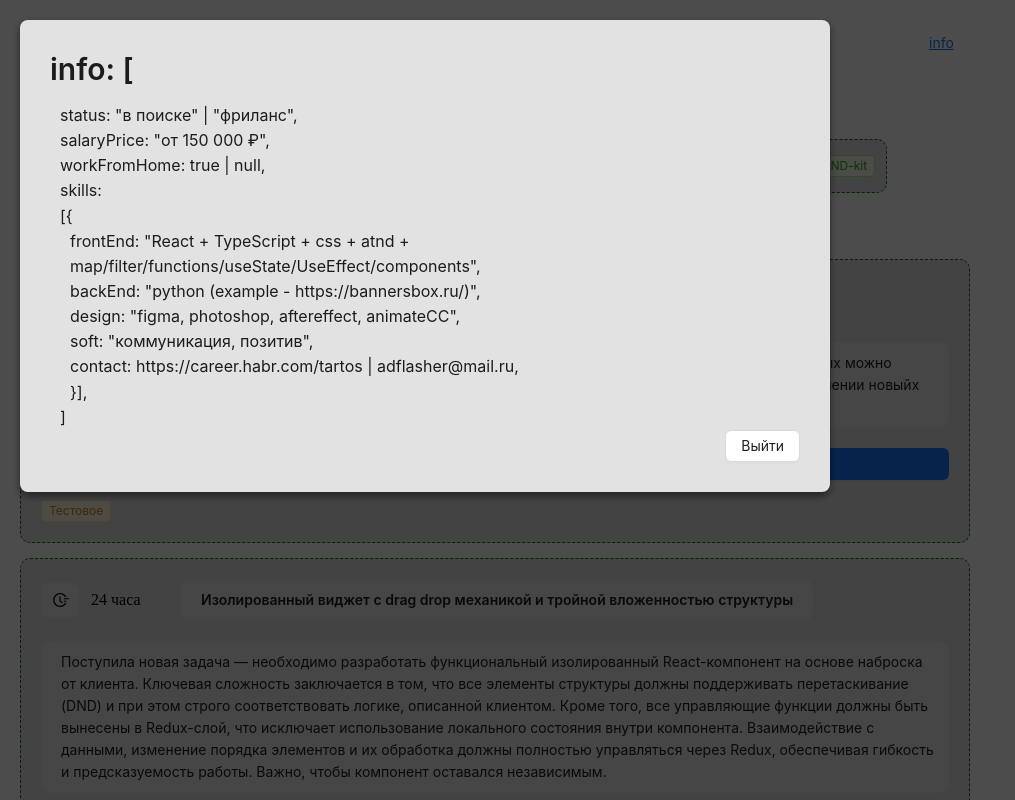
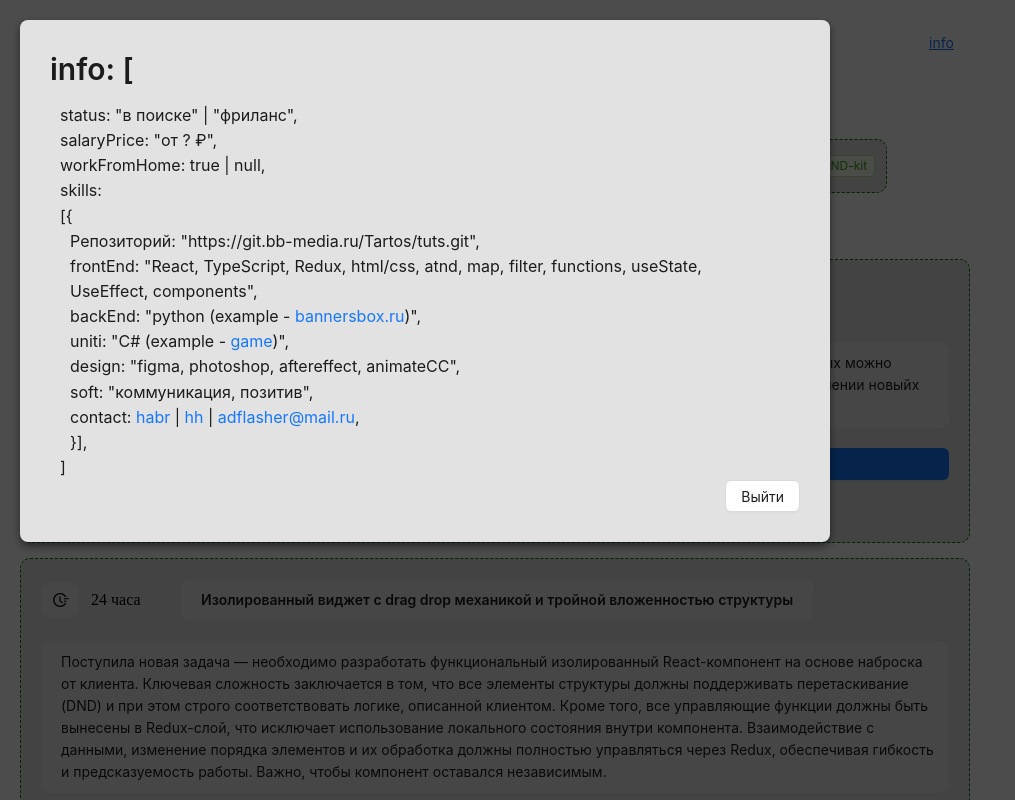
Before and after one commit to Gadior/adflasher, a React (Create React App) app: page / in a window 1280 px wide. Both pictures are taken after a click on the button "info". Shown: the top 800 px of the page, without its empty margins (0-1015 px from the left). Built offline with nearby package versions, Linux system fonts and the light colour scheme; a web font is replaced by a local one.

Commit message:
fix __info

```diff
--- a/src/Components/Pages/main/main.tsx
+++ b/src/Components/Pages/main/main.tsx
@@ -165,7 +165,7 @@ export default function Main() {
                   <Text className="modal-window-container-body-skills__font">
                     <b>status</b>: "в поиске" | "фриланс",
                     <br />
-                    <b>salaryPrice</b>: "от 150 000 ₽",
+                    <b>salaryPrice</b>: "от ? ₽",
                     <br />
                     <b>workFromHome</b>: true | null,
                     <br />
@@ -173,18 +173,56 @@ export default function Main() {
                     <br />[{"{"}
                     <br />
                     <div className="modal-window-container-body-skills">
-                      <b>frontEnd</b>: "React + TypeScript + css + atnd +
-                      map/filter/functions/useState/UseEffect/components",
+                      <b>Репозиторий</b>:
+                      "https://git.bb-media.ru/Tartos/tuts.git",
                       <br />
-                      <b>backEnd</b>: "python (example -
-                      https://bannersbox.ru/)",
+                      <b
+                        style={{
+                          whiteSpace: "wrap",
+                          wordBreak: "break-all",
+                          overflowWrap: "break-word",
+                        }}
+                      >
+                        frontEnd
+                      </b>
+                      : "React, TypeScript, Redux, html/css, atnd, map, filter,
+                      functions, useState, UseEffect, components",
+                      <br />
+                      <b>backEnd</b>: "python (example -{" "}
+                      <a href="https://bannersbox.ru/" target="__blank">
+                        bannersbox.ru
+                      </a>
+                      )",
+                      <br />
+                      <b>uniti</b>: "C# (example -{" "}
+                      <a
+                        href="https://disk.yandex.ru/i/lhKnMERhcYXY_Q"
+                        target="__blank"
+                      >
+                        game
+                      </a>
+                      )",
                       <br />
                       <b>design</b>: "figma, photoshop, aftereffect, animateCC",
                       <br />
                       <b>soft</b>: "коммуникация, позитив",
                       <br />
-                      <b>contact</b>: https://career.habr.com/tartos |
-                      adflasher@mail.ru,
+                      <b>contact</b>:{" "}
+                      <a
+                        href=" https://career.habr.com/tartos"
+                        target="__blank"
+                      >
+                        habr
+                      </a>{" "}
+                      |{" "}
+                      <a
+                        href="https://spb.hh.ru/resume/34de443cff018bae240039ed1f6e7036576436"
+                        target="__blank"
+                      >
+                        hh
+                      </a>{" "}
+                      | <a href="mailto:adflasher@mail.ru">adflasher@mail.ru</a>
+                      ,
                       <br />
                       {"}"}],
                     </div>
```
